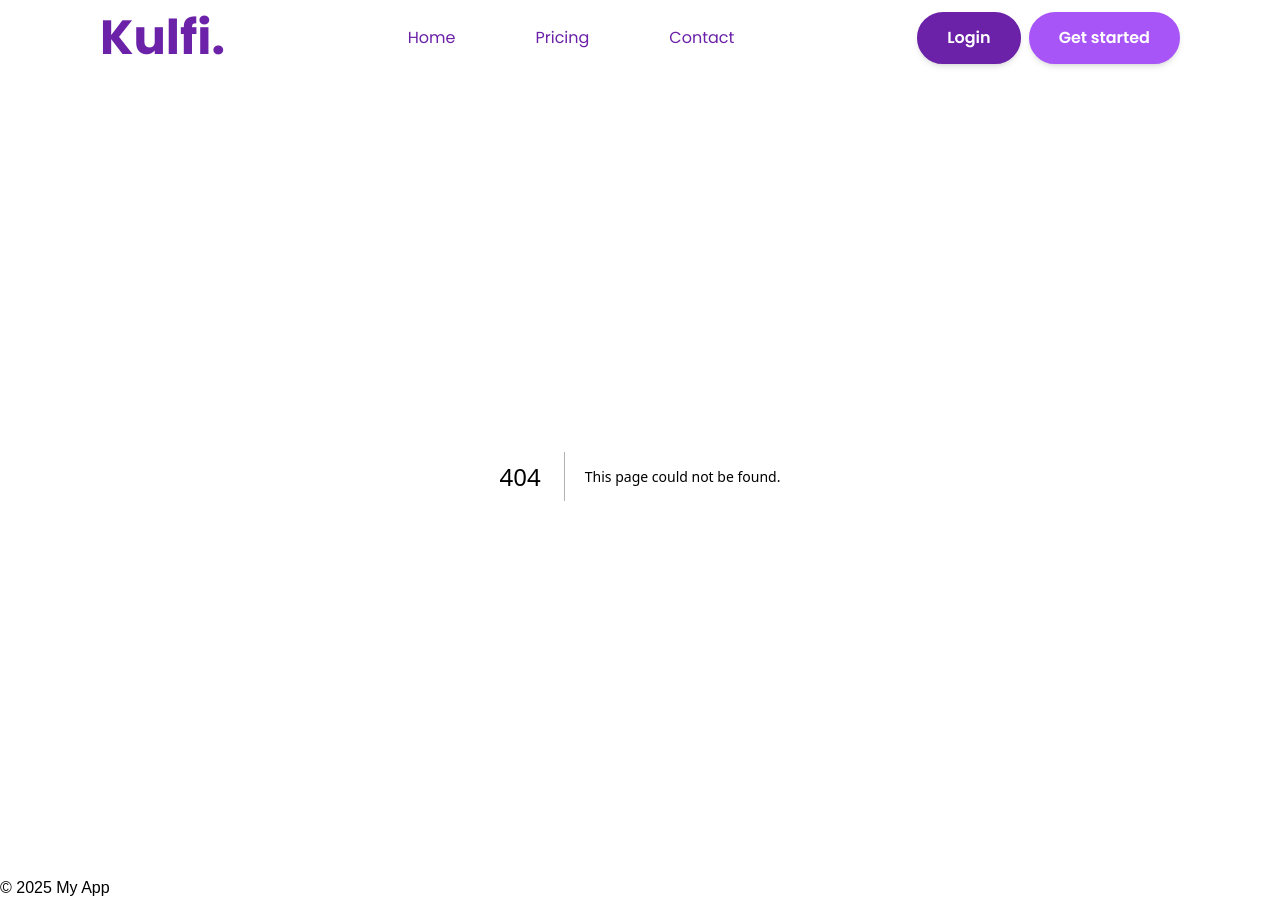
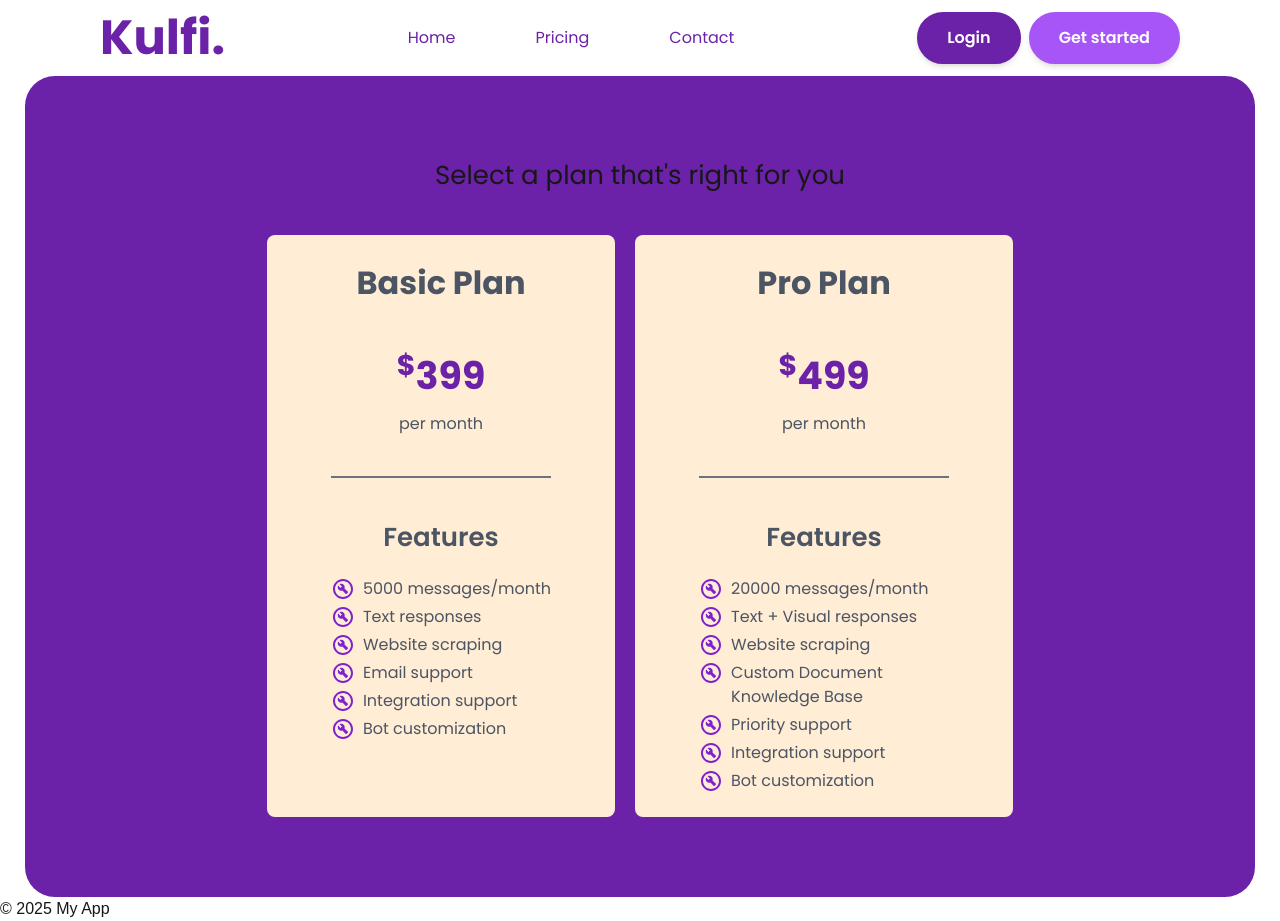
Before and after one commit to ashishthoppil/mt-ai-chatbot, a Next.js app: page /pricing in a window 1280 px wide. Before the commit this address had no page. Before the commit the page ends 900 px from the top, so only its background shows below. Built offline with nearby package versions, Linux system fonts and the light colour scheme.

Commit message:
pricing pages

```diff
--- /dev/null
+++ b/app/pricing/page.js
@@ -0,0 +1,63 @@
+'use client';
+
+import { ArrowBackIosNew, BuildCircleOutlined } from '@mui/icons-material';
+import { Poppins } from 'next/font/google'
+import { useEffect, useState } from 'react';
+
+export const poppins = Poppins({
+  subsets: ['latin'],
+  weight: ['400', '500', '600', '700'],
+})
+
+export default function Pricing() {
+    return (
+        <div className='flex flex-col gap-10 items-center justify-center bg-purple-800 w-full rounded-[30px] py-[5rem]'>
+            <h1 className='text-[26px]'>Select a plan that's right for you</h1>
+            <div className='flex gap-5'>
+                <div className='flex flex-col gap-10 items-center bg-orange-100 text-gray-600 rounded rounded-lg py-[1.5rem] px-[4rem] hover:border-4 hover:border-purple-400 duration-300 hover:scale-[1.01] hover:cursor-pointer'>
+                    <h1 className='font-bold text-[32px]'>Basic Plan</h1>
+                    <div className='flex flex-col items-center gap-2 border-b-[2px] border-gray-500 pb-10 w-full'>
+                        <h1 className='font-bold text-[38px] text-purple-800'><sup>$</sup>399</h1>
+                        <h6>per month</h6>
+                    </div>
+                    <div className='flex flex-col items-center gap-3'>
+                        <h1 className='font-semibold text-[26px]'>Features</h1>
+                        <ul className='flex flex-col gap-1 mt-2'>
+                            <li className='flex gap-2 items-center'><BuildCircleOutlined className='text-purple-700' /> 5000 messages/month</li>
+                            <li className='flex gap-2 items-center'><BuildCircleOutlined className='text-purple-700' />Text responses</li>
+                            <li className='flex gap-2 items-center'><BuildCircleOutlined className='text-purple-700' />Website scraping</li>
+                            <li className='flex gap-2 items-center'><BuildCircleOutlined className='text-purple-700' />Email support</li>
+                            <li className='flex gap-2 items-center'><BuildCircleOutlined className='text-purple-700' />Integration support</li>
+                            <li className='flex gap-2 items-center'><BuildCircleOutlined className='text-purple-700' />Bot customization</li>
+                        </ul>
+                    </div>
+                </div>
+
+
+                <div onClick={() => alert('clicked')} className='flex flex-col gap-10 items-center bg-orange-100 text-gray-600 rounded rounded-lg py-[1.5rem] px-[4rem] hover:border-4 hover:border-purple-400 duration-300 hover:scale-[1.01] hover:cursor-pointer'>
+                    <h1 className='font-bold text-[32px]'>Pro Plan</h1>
+                    <div className='flex flex-col items-center gap-2 border-b-[2px] border-gray-500 pb-10 w-full'>
+                        <h1 className='font-bold text-[38px] text-purple-800'><sup>$</sup>499</h1>
+                        <h6>per month</h6>
+                    </div>
+                    <div className='flex flex-col items-center gap-3'>
+                        <h1 className='font-semibold text-[26px]'>Features</h1>
+                        <ul className='flex flex-col gap-1 mt-2'>
+                            <li className='flex gap-2 items-center'><BuildCircleOutlined className='text-purple-700' /> 20000 messages/month</li>
+                            <li className='flex gap-2 items-center'><BuildCircleOutlined className='text-purple-700' />Text + Visual responses</li>
+                            <li className='flex gap-2 items-center w-[250px] truncate text-ellipsis overflow-hidden'><BuildCircleOutlined className='text-purple-700' />Website scraping</li>
+                            <li className='flex gap-2 items-start w-[200px]'><BuildCircleOutlined className='text-purple-700' />Custom Document Knowledge Base</li>
+
+                            <li className='flex gap-2 items-center'><BuildCircleOutlined className='text-purple-700' />Priority support</li>
+                            <li className='flex gap-2 items-center'><BuildCircleOutlined className='text-purple-700' />Integration support</li>
+                            <li className='flex gap-2 items-center'><BuildCircleOutlined className='text-purple-700' />Bot customization</li>
+                        </ul>
+                    </div>
+                </div>
+            </div>
+            {/* <h1 className='text-[4rem] font-bold text-center'>In just 10 minutes,<br/>for 1/2 the price.</h1>
+            <h1 className='text-[16px]'>Enhance customer engagement with our intelligent AI chatbot.</h1>
+            <button href="/" className='bg-purple-500 hover:bg-purple-400 border-2 border-purple-500 shadow-md hover:text-white hover:text-purple-800 text-white py-3 px-7 duration-200 hover:cursor-pointer rounded-[30px] font-semibold'><span>See how it works</span></button> */}
+        </div>
+    );
+}
```
